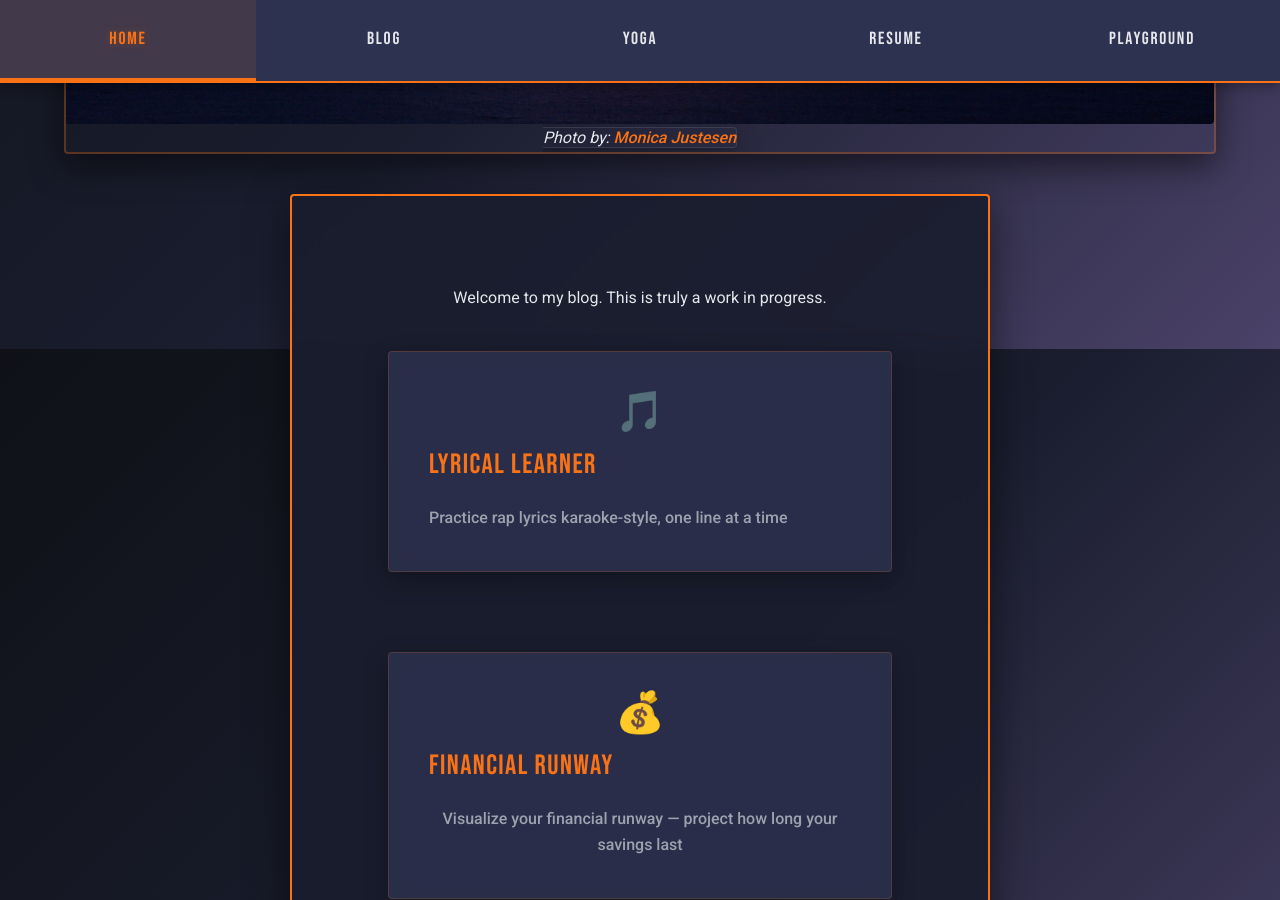
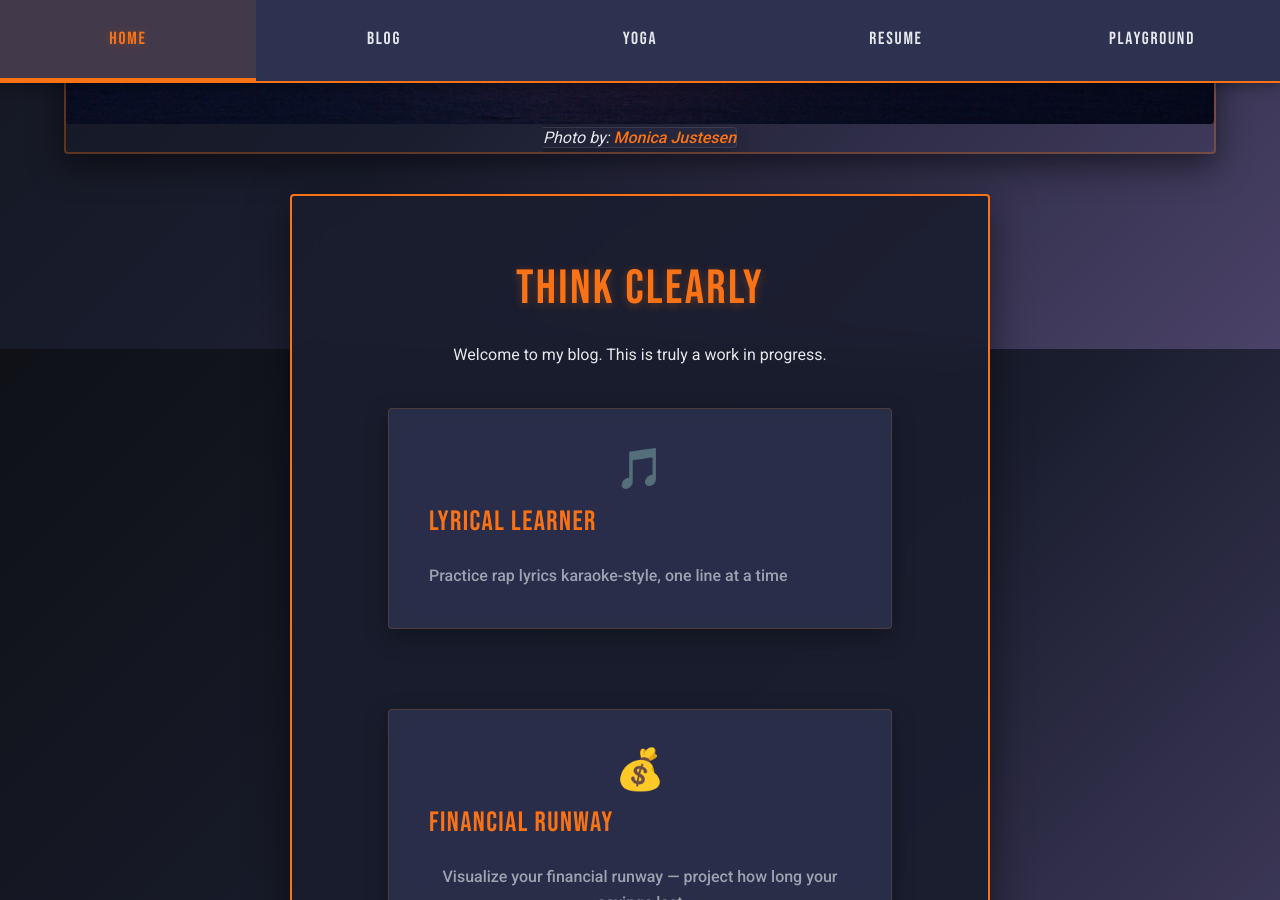
Before and after one commit to dekay2001/dekay2001.github.io, a Jekyll site: the page built from index.md, in a window 1280 px wide and 900 px high, scrolled down 551 px. Built offline with Jekyll 4.4.1, drawn with Linux system fonts in a browser that asks for light colours; our own code applies the rules of GitHub Pages for plain Markdown files.

Commit message:
chore: remove unused cayman theme declaration, add title to index.md front matter

```diff
--- a/_config.yml
+++ b/_config.yml
@@ -1,4 +1,3 @@
-theme: jekyll-theme-cayman
 title: "Think Clearly"
 description: "A work in progress, this page and myself."
 paginate: 10
--- a/index.md
+++ b/index.md
@@ -1,4 +1,5 @@
 ---
+title: "Think Clearly"
 content_class: "main-text"
 ---
 Welcome to my blog.  This is truly a work in progress.
```
